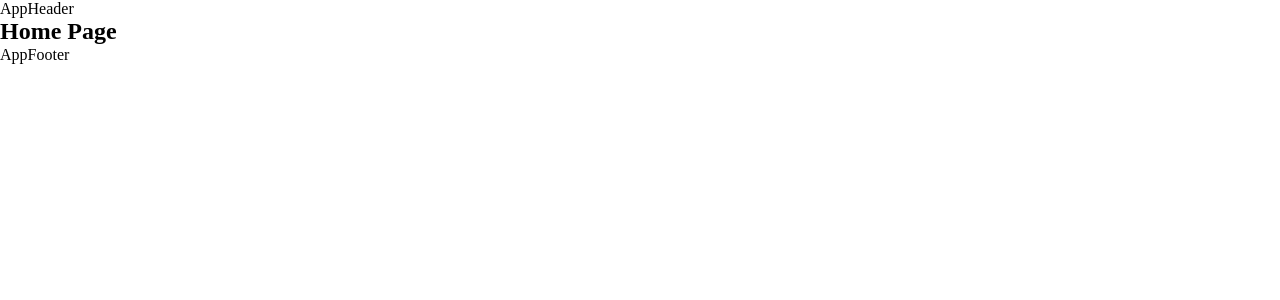
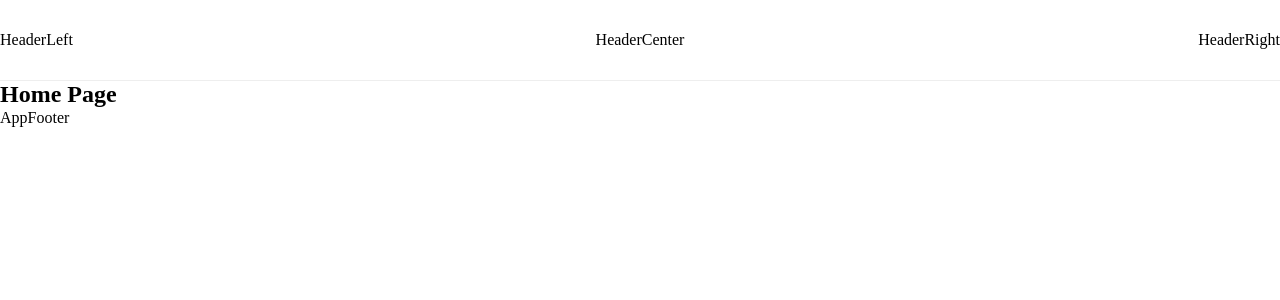
Before and after one commit to maliangcoder/airbnb-react, a React (Create React App) app: page /#/home in a window 1280 px wide. Shown: the top 300 px of the page. Built offline with nearby package versions, Linux system fonts and the light colour scheme.

Commit message:
feat:Header组件搭建

```diff
--- a/package.json
+++ b/package.json
@@ -14,6 +14,7 @@
     "react-redux": "^9.1.2",
     "react-router-dom": "^6.25.1",
     "react-scripts": "5.0.1",
+    "styled-components": "^6.1.12",
     "web-vitals": "^2.1.4"
   },
   "scripts": {
--- /dev/null
+++ b/src/components/app-header/c-cpns/header-center/index.jsx
@@ -0,0 +1,10 @@
+import React, {memo} from "react";
+import { CenterWrapper } from "./style";
+
+const HeaderCenter = memo(() => {
+  return (
+    <CenterWrapper>HeaderCenter</CenterWrapper>
+  )
+})
+
+export default HeaderCenter
--- /dev/null
+++ b/src/components/app-header/c-cpns/header-center/style.js
@@ -0,0 +1,5 @@
+import styled from "styled-components";
+
+export const CenterWrapper = styled.div`
+
+`
--- /dev/null
+++ b/src/components/app-header/c-cpns/header-left/index.jsx
@@ -0,0 +1,10 @@
+import React, {memo} from "react";
+import { LeftWrapper } from "./style";
+
+const HeaderLeft = memo(() => {
+  return (
+    <LeftWrapper>HeaderLeft</LeftWrapper>
+  )
+})
+
+export default HeaderLeft
--- /dev/null
+++ b/src/components/app-header/c-cpns/header-left/style.js
@@ -0,0 +1,5 @@
+import styled from "styled-components";
+
+export const LeftWrapper = styled.div`
+  flex: 1;
+`;
--- /dev/null
+++ b/src/components/app-header/c-cpns/header-right/index.jsx
@@ -0,0 +1,10 @@
+import React, {memo} from "react";
+import { RightWrapper } from "./style";
+
+const HeaderRight = memo(() => {
+  return (
+    <RightWrapper>HeaderRight</RightWrapper>
+  )
+})
+
+export default HeaderRight
--- /dev/null
+++ b/src/components/app-header/c-cpns/header-right/style.js
@@ -0,0 +1,8 @@
+import styled from "styled-components";
+
+
+export const RightWrapper = styled.div`
+  flex: 1;
+  display: flex;
+  justify-content: end;
+`
--- a/src/components/app-header/index.jsx
+++ b/src/components/app-header/index.jsx
@@ -1,8 +1,16 @@
-import React, {memo} from "react";
+import React, { memo } from "react";
+import { HeaderWrapper } from "./style";
+import HeaderLeft from "./c-cpns/header-left";
+import HeaderCenter from "./c-cpns/header-center";
+import HeaderRight from "./c-cpns/header-right";
 
 const AppHeader = memo(() => {
   return (
-    <div className='header'>AppHeader</div>
+    <HeaderWrapper className='header'>
+      <HeaderLeft/>
+      <HeaderCenter/>
+      <HeaderRight/>
+    </HeaderWrapper>
   )
 })
 
--- /dev/null
+++ b/src/components/app-header/style.js
@@ -0,0 +1,8 @@
+import styled from "styled-components";
+
+export const HeaderWrapper = styled.div`
+  display: flex;
+  align-items: center;
+  height: 80px;
+  border-bottom: 1px solid #eee;
+`
```
Also changed, not shown: 1 other file (tests, documents, lock files or other folders).
